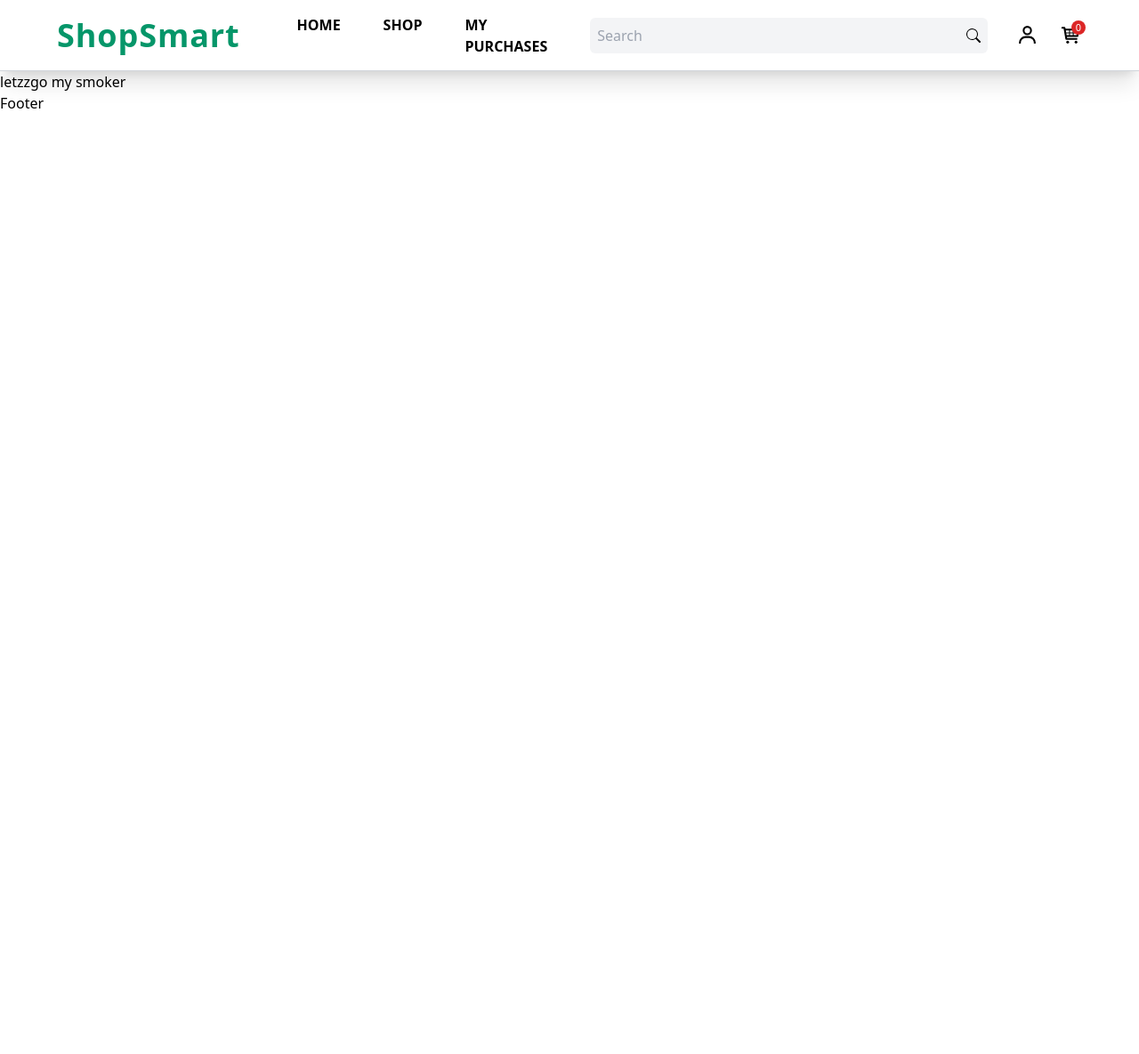
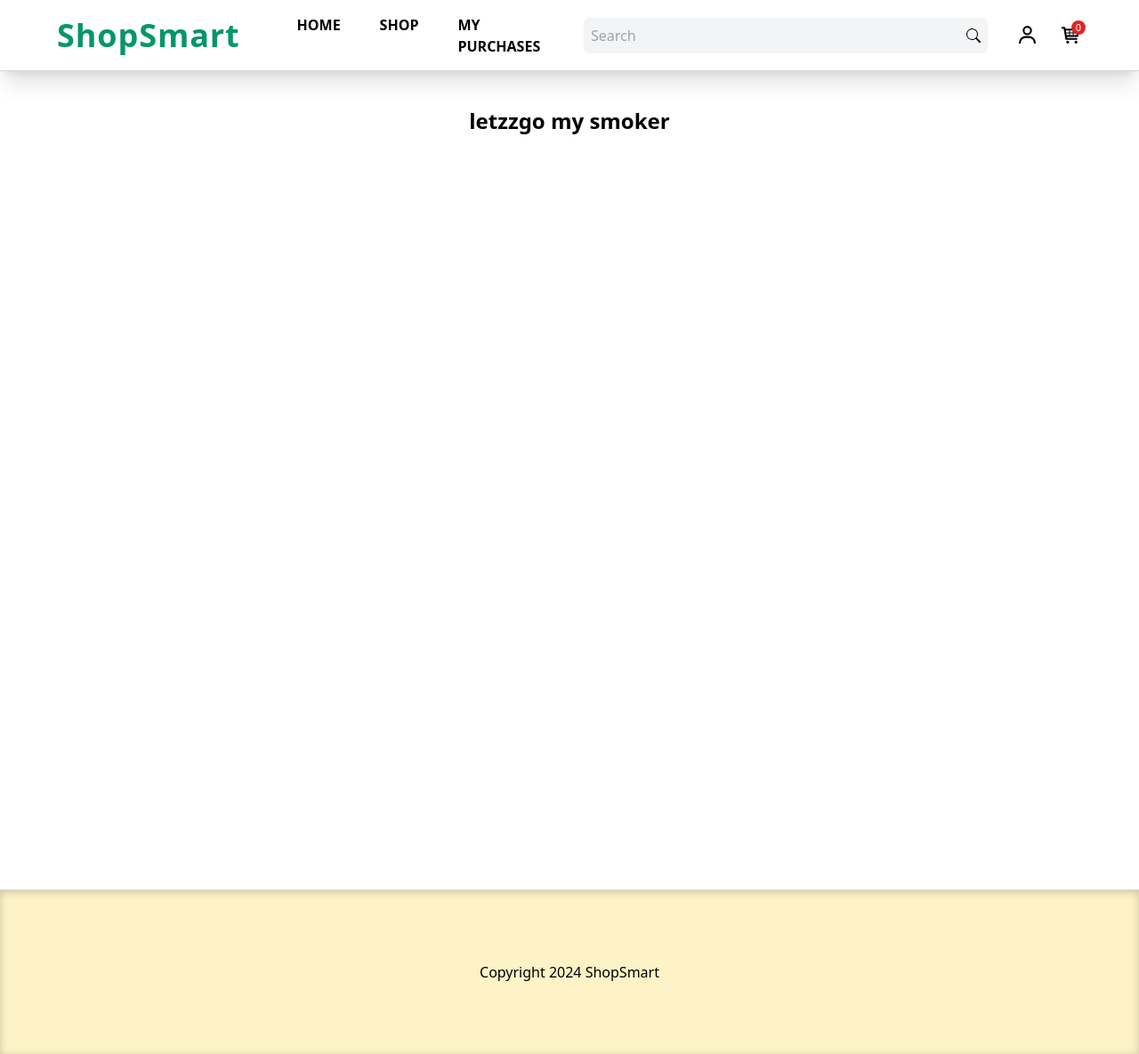
Before and after one commit to KDOjeda/ShopSmart, a Next.js app: page /pages/syd in a window 1280 px wide. Shown: the whole page at 89% size. Before the commit the page ends 800 px from the top, so only its background shows below. Built offline with nearby package versions, Linux system fonts and the light colour scheme.

Commit message:
Created Footer

```diff
--- a/src/app/layout.tsx
+++ b/src/app/layout.tsx
@@ -34,7 +34,7 @@ export default function RootLayout({
         className={`${geistSans.variable} ${geistMono.variable} antialiased`}
       >
         <NavBar/>
-        {children}
+        <main className="flex-1">{children}</main>
         <Footer/>
       </body>
     </html>
--- a/src/app/page.tsx
+++ b/src/app/page.tsx
@@ -3,9 +3,9 @@ import React from 'react';
 
 const MainPage = () => {
   return (
-    <main>
-      <div>
-      <h1>Welcome to the Main Page</h1>
+    <main className='flex flex-col min-h-screen'>
+      <div className='mt-10 justify-between items-center text-2xl text-center'>
+      <h1 className='font-bold text-3xl'>Welcome to the Main Page</h1>
       <p>This is the main page of the Next.js app.</p>
     </div>
     </main>
--- a/src/app/pages/product/page.tsx
+++ b/src/app/pages/product/page.tsx
@@ -1,15 +1,12 @@
-import HeaderMain from '@/components/HeaderMain'
-import NavBar from '@/components/NavBar'
-import ProductImages from '@/components/ProductImages'
 import Link from 'next/link'
 import React from 'react'
 import Image from 'next/image'
 
 function ProductList() {
   return (
-    <main>
+    <main className='m-20 flex flex-col min-h-screen'>
 
-      <div>ProductList</div>
+      <div className='text-center text-2xl font-bold'>Product List</div>
       {/* for testing linking product details lang ni */}
       <div className="mt-10 flex gap-x-8 gap-y-16 justify-between flex-wrap">
         <Link href="/pages/product_details" className='w-full flex flex-col gap-4 sm:w-[20%]'>
--- a/src/app/pages/product_details/page.tsx
+++ b/src/app/pages/product_details/page.tsx
@@ -1,11 +1,10 @@
 import React from 'react'
 import ProductImages from '../../../components/ProductImages'
-import HeaderMain from '@/components/HeaderMain'
-import NavBar from '@/components/NavBar'
 
 const ProductDetail = () => {
   return (
     <>
+      <main className='flex flex-col min-h-screen'>
         <div className='border-t border-gray-200 py-6 px-4 md:px-8 lg:px-16 xl:32 2xl:px-64 relative flex flex-col lg:flex-row gap-16'>
           <div className="w-full lg:w-1/2 lg:sticky top-20 h-max mt-10">
             <ProductImages />
@@ -21,6 +20,7 @@ const ProductDetail = () => {
             </div>
           </div>
         </div>
+      </main>
     </>
   )
 }
--- a/src/app/pages/syd/page.tsx
+++ b/src/app/pages/syd/page.tsx
@@ -1,15 +1,13 @@
-import HeaderMain from '@/components/HeaderMain'
-import NavBar from '@/components/NavBar'
 import React from 'react'
 
 export default function shoppe() {
   return (
-<main>
+<main className='mt-10 flex flex-col min-h-screen'>
 
 
 
 
-  <div>letzzgo my smoker</div>
+  <div className='text-center text-2xl font-bold'>letzzgo my smoker</div>
 
 </main>
   )
--- a/src/components/Footer.tsx
+++ b/src/components/Footer.tsx
@@ -2,7 +2,11 @@ import React from 'react'
 
 const Footer = () => {
   return (
-    <div>Footer</div>
+    <div className='footer self-end py-20 px-4 md:px-8 lg:px-16 xl:32 2xl:px-64 relative mt-20 border-t border-gray-300 shadow-[inset_0_2px_10px_rgba(0,0,0,0.2)] bg-amber-100'>
+        <div className='text-center items-center justify-between'>
+            <div>Copyright 2024 ShopSmart</div>
+        </div>
+    </div>
   )
 }
 
--- a/src/components/Menu.tsx
+++ b/src/components/Menu.tsx
@@ -17,7 +17,7 @@ const Menu = () => {
             />{
                 open && (
                     <div className="absolute bg-emerald-600 text-white left-0 top-20 w-full h-[calc(100vh-80px)] flex flex-col items-center justify-center gap-8 text-xl z-10">
-                       <Link className="navbar_link relative" href="/">HOME</Link>
+                        <Link className="navbar_link relative" href="/">HOME</Link>
                         <Link className="navbar_link relative" href="/pages/product">SHOP</Link>
                         <Link className="navbar_link relative" href="/pages/syd">MY PURCHASES</Link>
                     </div>
--- a/src/components/NavBar.tsx
+++ b/src/components/NavBar.tsx
@@ -20,7 +20,7 @@ const NavBar = () => {
           <Link href="/" className="flex items-center">
             <div className="font-bold text-4xl text-emerald-600 tracking-wide">ShopSmart</div>
           </Link>
-          <div className="hidden xl:flex gap-4 font-semibold">
+          <div className="hidden xl:flex gap-3 font-semibold text-base">
             <Link className="navbar_link relative" href="/">HOME</Link>
             <Link className="navbar_link relative" href="/pages/product">SHOP</Link>
             <Link className="navbar_link relative" href="/pages/syd">MY PURCHASES</Link>
```
Lines whose indentation alone changed are shown as unchanged.
